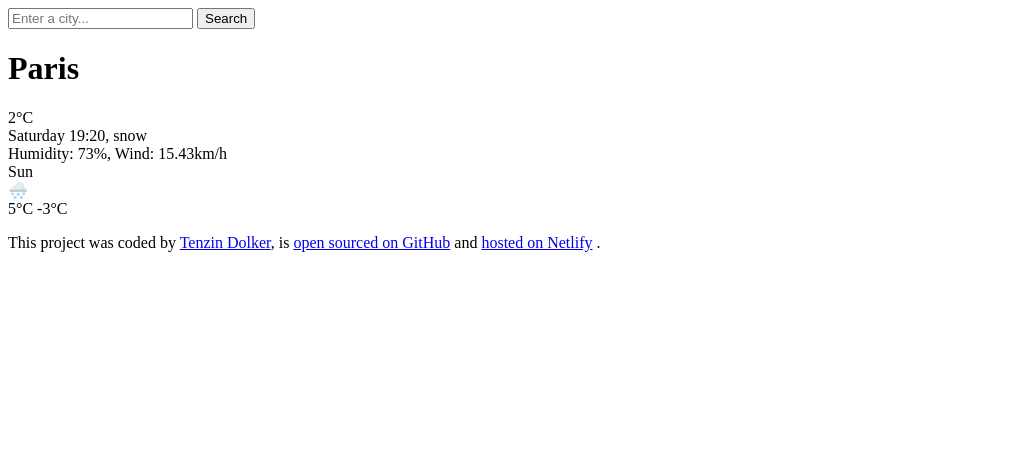
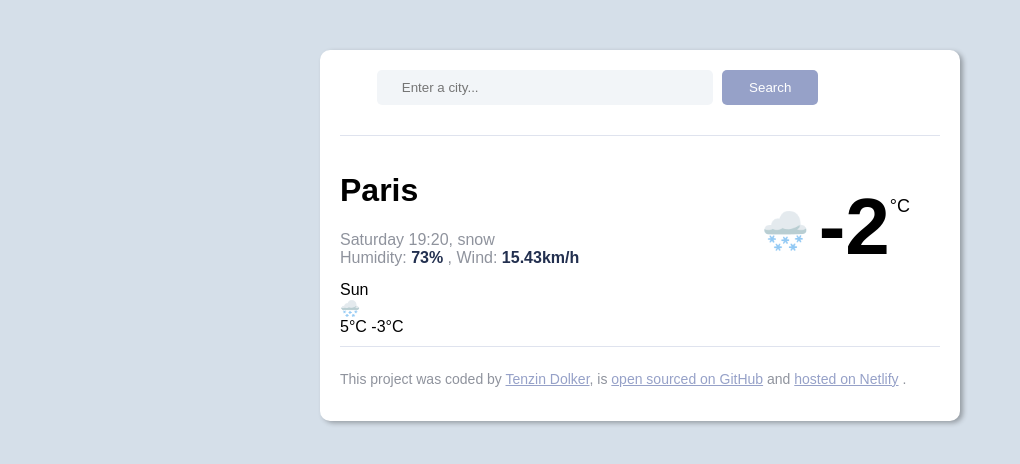
Before and after one commit to Ten-Doka/Final-week-project, a plain HTML site: page index.html in a window 1280 px wide. Shown: the whole page, without its empty margins (0-1020 px from the left). Drawn offline with Linux system fonts and the light colour scheme.

Commit message:
Created styles.CSS and updated HTML

```diff
--- a/index.html
+++ b/index.html
@@ -3,21 +3,44 @@
   <head>
     <meta charset="UTF-8" />
     <meta name="viewport" content="width=device-width, initial-scale=1.0" />
+    <link rel="preconnect" href="https://fonts.googleapis.com" />
+    <link rel="preconnect" href="https://fonts.gstatic.com" crossorigin />
+    <link rel="stylesheet" href="src/styles.css" />
     <title>Weather App</title>
   </head>
   <body>
     <div class="weather-app">
       <header>
-        <form>
-          <input type="search" placeholder="Enter a city..." required />
-          <input type="submit" value="Search" />
+        <form class="search-input">
+          <input
+            type="search"
+            placeholder="Enter a city..."
+            required
+            class="search-input-city"
+          />
+          <input type="submit" value="Search" class="search-input-button" />
         </form>
       </header>
       <main>
-        <div class="city"><h1>Paris</h1></div>
-        <div class="temperature">2°C</div>
-        <div class="details">Saturday 19:20, snow</div>
-        <div class="conditions">Humidity: 73%, Wind: 15.43km/h</div>
+        <div class="city-temperature">
+          <div class="city">
+            <h1>Paris</h1>
+            <div class="weather-details">
+              <span class="day">Saturday </span>
+              <span class="time">19:20</span>,
+              <span class="condition">snow</span>
+              <br />
+              Humidity: <span class="humidity"><strong>73%</strong> </span>,
+              Wind: <span class="wind"><strong>15.43km/h</strong></span>
+            </div>
+          </div>
+          <div class="temperature">
+            <span class="weather-icon">🌨️</span>
+            <span class="weather-degree">-2</span>
+            <span class="weather-unit">°C</span>
+          </div>
+        </div>
+
         <div class="forecast">
           <div class="forecast-day">Sun</div>
           <div class="forecast-icon">🌨️</div>
--- /dev/null
+++ b/src/styles.css
@@ -0,0 +1,93 @@
+body {
+  background-color: #d5dfe9;
+  font-family: Arial, Helvetica, sans-serif;
+}
+
+.weather-app {
+  max-width: 600px;
+  background-color: white;
+  display: block;
+  margin: 0 auto;
+  margin-top: 50px;
+  padding: 20px 20px;
+  border-radius: 10px;
+  box-shadow: 3px 2px 5px rgba(000, 000, 000, 0.3);
+}
+
+header,
+main {
+  border-bottom: solid rgba(150, 161, 200, 0.3) 1px;
+  padding-bottom: 10px;
+}
+
+.search-input {
+  text-align: center;
+  width: 80%;
+  margin-bottom: 20px;
+}
+
+.search-input-city {
+  background-color: rgba(213, 223, 233, 0.3);
+  width: 70%;
+  margin-left: 35px;
+  border: none;
+  padding: 10px 25px;
+  border-radius: 5px;
+}
+
+.search-input-button {
+  background-color: #96a1c8;
+  width: 20%;
+  margin-left: 5px;
+  padding: 10px 15px;
+  border: none;
+  border-radius: 5px;
+  color: white;
+}
+
+.city-temperature {
+  display: flex;
+  justify-content: space-between;
+  margin-top: 15px;
+}
+
+.temperature {
+  display: flex;
+  justify-content: space-between;
+  margin-top: 30px;
+  margin-right: 30px;
+}
+
+.weather-icon {
+  margin-right: 10px;
+  font-size: 38px;
+  line-height: 100px;
+}
+
+.weather-degree {
+  font-size: 80px;
+  font-weight: 700;
+}
+.weather-unit {
+  font-size: 18px;
+  line-height: 50px;
+  font-weight: 100;
+}
+
+.weather-details {
+  color: #8f939d;
+}
+
+strong {
+  color: #222f4f;
+}
+
+footer {
+  padding-top: 10px;
+  font-size: 14px;
+  color: #8f939d;
+}
+
+a {
+  color: #96a1c8;
+}
```
